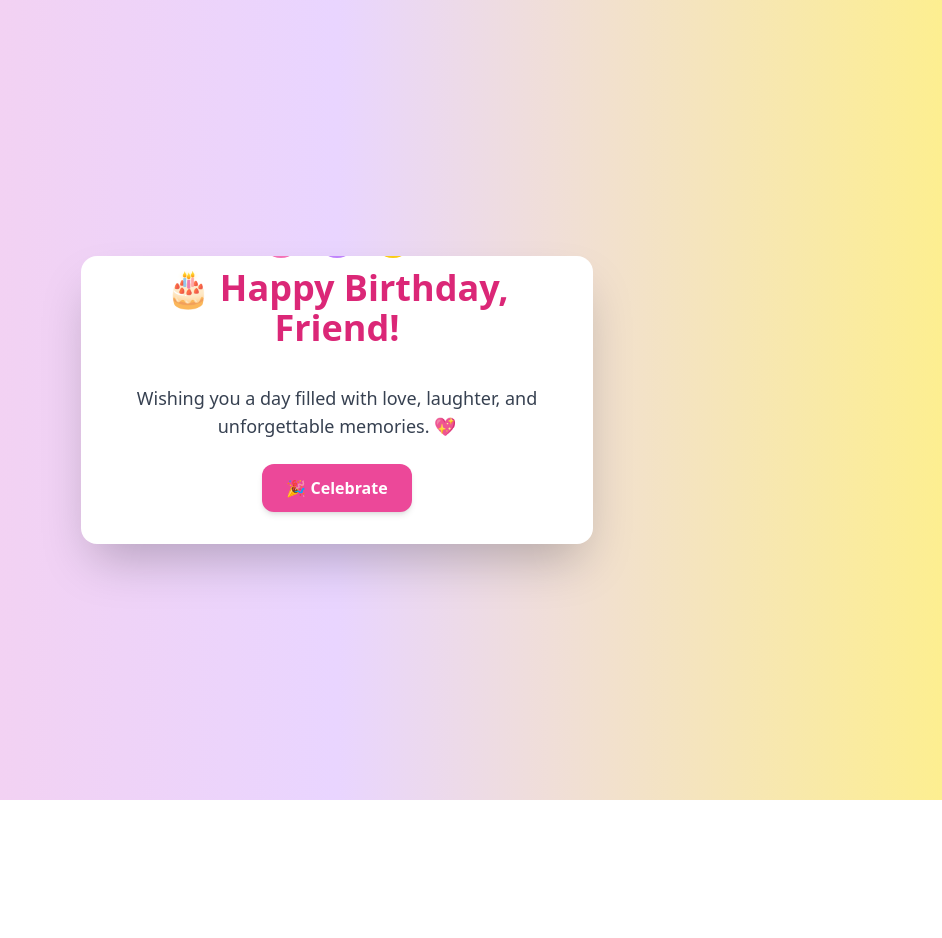
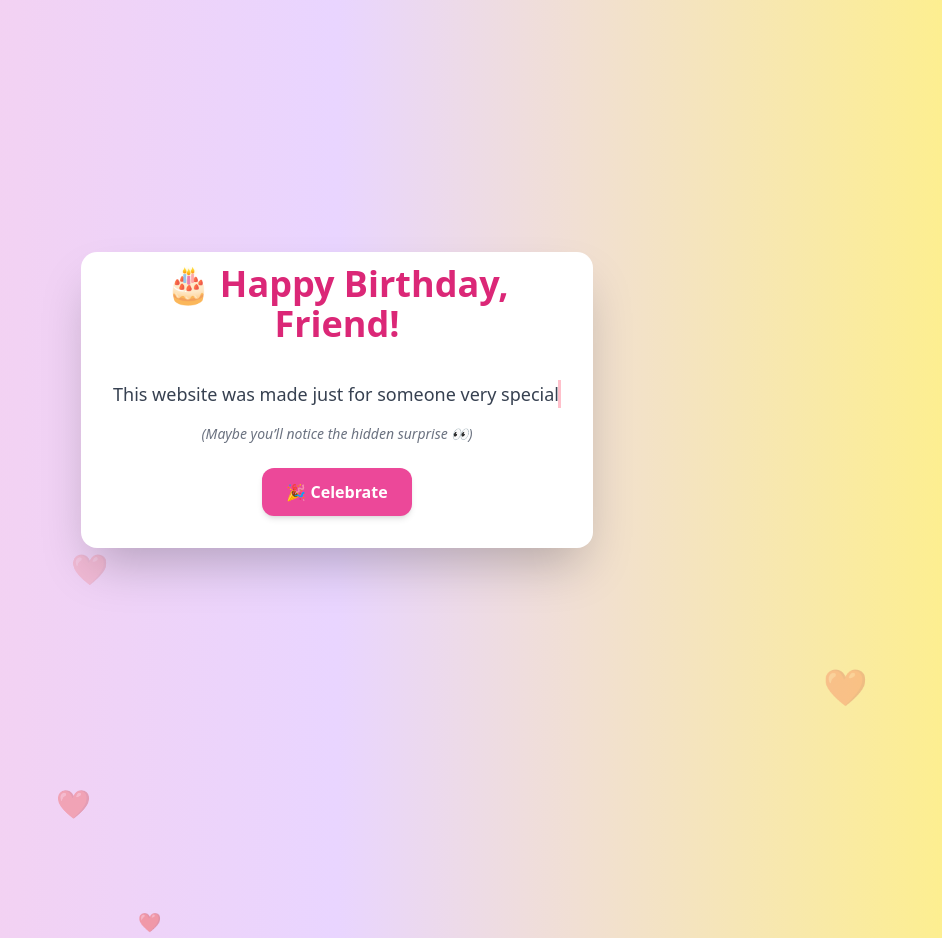
Before and after one commit to akashdip2001/Happy-birthday-2025, a plain HTML site: page index.html in a window 1280 px wide. Shown: the top 938 px of the page, without its empty margins (303-1245 px from the left). Before the commit the page ends 800 px from the top, so only its background shows below. Drawn offline with nearby package versions, Linux system fonts and the light colour scheme.

Commit message:
Enhance birthday page with animations and effects
Added typing animation and floating hearts effect. Updated birthday message and included a hidden name Easter egg.

```diff
--- a/index.html
+++ b/index.html
@@ -5,50 +5,100 @@
   <title>Happy Birthday 🎉</title>
   <script src="https://cdn.tailwindcss.com"></script>
   <script src="https://cdnjs.cloudflare.com/ajax/libs/gsap/3.12.2/gsap.min.js"></script>
+  <style>
+    /* Typing animation */
+    .typing {
+      overflow: hidden;
+      white-space: nowrap;
+      border-right: 3px solid pink;
+      width: 0;
+      animation: typing 4s steps(40, end) forwards, blink 0.75s step-end infinite;
+    }
+    @keyframes typing {
+      from { width: 0 }
+      to { width: 100% }
+    }
+    @keyframes blink {
+      from, to { border-color: transparent }
+      50% { border-color: pink; }
+    }/* Floating background hearts */
+.heart {
+  position: absolute;
+  font-size: 20px;
+  color: rgba(255, 105, 180, 0.6);
+  animation: floatUp 6s linear infinite;
+}
+@keyframes floatUp {
+  from { transform: translateY(100vh) scale(0.5); opacity: 1; }
+  to { transform: translateY(-10vh) scale(1.5); opacity: 0; }
+}
+
+  </style>
 </head>
-<body class="bg-gradient-to-r from-pink-200 via-purple-200 to-yellow-200 min-h-screen flex flex-col justify-center items-center text-center p-4">  <!-- Card Container -->  <div class="bg-white rounded-2xl shadow-2xl p-8 max-w-lg w-full relative overflow-hidden">
+<body class="bg-gradient-to-r from-pink-200 via-purple-200 to-yellow-200 min-h-screen flex flex-col justify-center items-center text-center p-4 relative overflow-hidden">  <!-- Card Container -->  <div class="bg-white rounded-2xl shadow-2xl p-8 max-w-lg w-full relative overflow-hidden">
     <h1 class="text-4xl font-extrabold text-pink-600 mb-4 animate-bounce">
-      🎂 Happy Birthday, <span id="name">[Name]</span>!
+      🎂 Happy Birthday, Friend!
     </h1>
-    <p class="text-lg text-gray-700 mb-6">
-      Wishing you a day filled with love, laughter, and unforgettable memories. 💖
+    <p class="text-lg text-gray-700 mb-4 typing">
+      This website was made just for someone very special 💕
+    </p>
+    <p class="text-sm text-gray-500 italic mb-6">
+      (Maybe you’ll notice the hidden surprise 👀)
     </p><!-- Button -->
 <button onclick="launchConfetti()" class="px-6 py-3 bg-pink-500 hover:bg-pink-600 text-white rounded-xl font-semibold shadow-md transition">
   🎉 Celebrate
 </button>
 
 <!-- Floating Balloons -->
-<div class="absolute -top-10 left-1/2 transform -translate-x-1/2">
-  <div class="flex space-x-4">
-    <div class="w-10 h-14 bg-pink-400 rounded-full animate-bounce"></div>
-    <div class="w-10 h-14 bg-purple-400 rounded-full animate-bounce delay-200"></div>
-    <div class="w-10 h-14 bg-yellow-400 rounded-full animate-bounce delay-500"></div>
-  </div>
+<div class="absolute -top-16 left-1/2 transform -translate-x-1/2 flex space-x-6">
+  <div class="w-12 h-16 bg-pink-400 rounded-full animate-bounce"></div>
+  <div class="w-12 h-16 bg-purple-400 rounded-full animate-bounce delay-200"></div>
+  <div class="w-12 h-16 bg-yellow-400 rounded-full animate-bounce delay-500"></div>
 </div>
 
-  </div>  <!-- GSAP Confetti -->  <script>
+<!-- Hidden Name (Easter egg) -->
+<div id="secret" class="absolute inset-0 flex justify-center items-center text-3xl font-bold text-pink-500 opacity-0">
+  ✨ SHAYANI BHOWMIK ✨
+</div>
+
+  </div>  <!-- Floating hearts in background -->  <script>
+    function createHearts() {
+      const heart = document.createElement("div");
+      heart.className = "heart";
+      heart.innerHTML = "❤";
+      heart.style.left = Math.random() * 100 + "vw";
+      heart.style.fontSize = (Math.random() * 20 + 15) + "px";
+      document.body.appendChild(heart);
+      setTimeout(() => heart.remove(), 6000);
+    }
+    setInterval(createHearts, 800);
+
     function launchConfetti() {
       for (let i = 0; i < 50; i++) {
         let confetti = document.createElement("div");
-        confetti.className = "w-3 h-3 rounded-full absolute";
+        confetti.className = "w-3 h-3 rounded-full absolute flex items-center justify-center text-xs font-bold";
         confetti.style.background = `hsl(${Math.random()*360}, 100%, 70%)`;
         confetti.style.top = "50%";
         confetti.style.left = "50%";
+        confetti.innerHTML = Math.random() > 0.7 ? "SB" : ""; // Some confetti have initials
         document.body.appendChild(confetti);
 
         gsap.to(confetti, {
           x: (Math.random() - 0.5) * 800,
           y: (Math.random() - 0.5) * 800,
+          rotation: Math.random() * 720,
           duration: 2 + Math.random() * 2,
           ease: "power2.out",
           onComplete: () => confetti.remove()
         });
       }
+
+      // Reveal secret name briefly
+      const secret = document.getElementById("secret");
+      gsap.to(secret, { opacity: 1, scale: 1.2, duration: 1, ease: "bounce.out" });
+      setTimeout(() => {
+        gsap.to(secret, { opacity: 0, duration: 2 });
+      }, 2000);
     }
-
-    // Set the name dynamically
-    const urlParams = new URLSearchParams(window.location.search);
-    const name = urlParams.get("name") || "Friend";
-    document.getElementById("name").textContent = name;
-  </script></body>
+  </script>  <!-- Hidden in page source -->  <!-- Special dedication: Happy Birthday SHAYANI BHOWMIK 🎉 --></body>
 </html>
```
